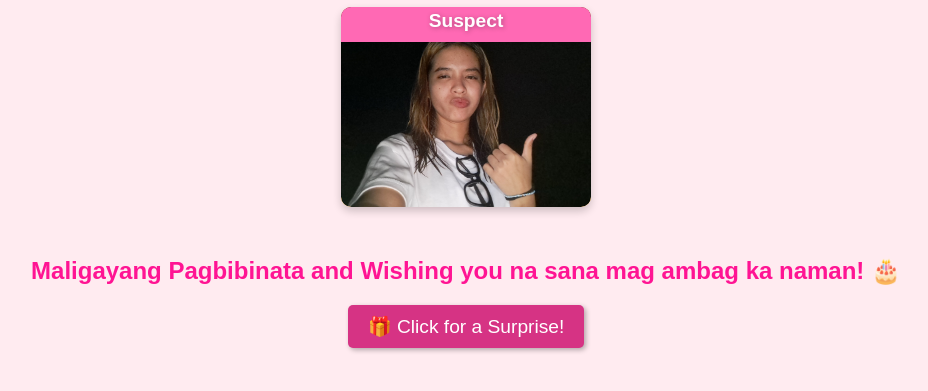
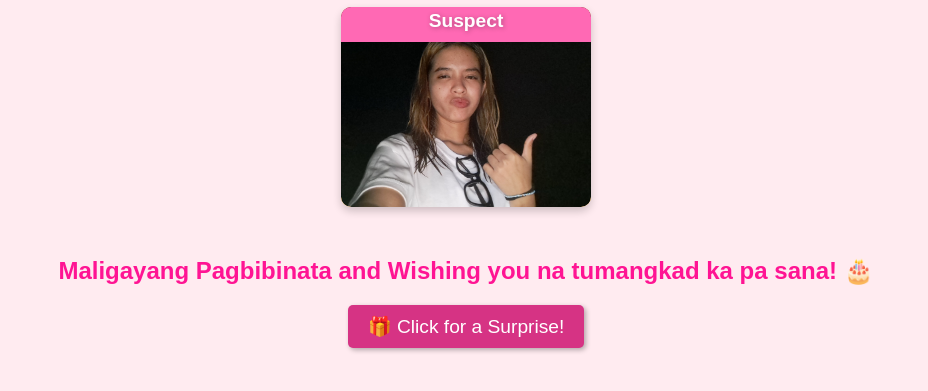
Before and after one commit to Parzival0508/test-site, a plain HTML site: page index.html in a window 1280 px wide. Shown: the part 131-522 px from the top of the page, without its empty margins (174-1102 px from the left). Drawn offline with Linux system fonts and the light colour scheme.

Commit message:
Update index.html

```diff
--- a/index.html
+++ b/index.html
@@ -161,7 +161,7 @@
         </div>
     </div>
 
-    <div class="message">Maligayang Pagbibinata and Wishing you na sana mag ambag ka naman! 🎂</div>
+    <div class="message">Maligayang Pagbibinata and Wishing you na tumangkad ka pa sana! 🎂</div>
 
     <!-- Button Link -->
     <div class="button-container">
```
